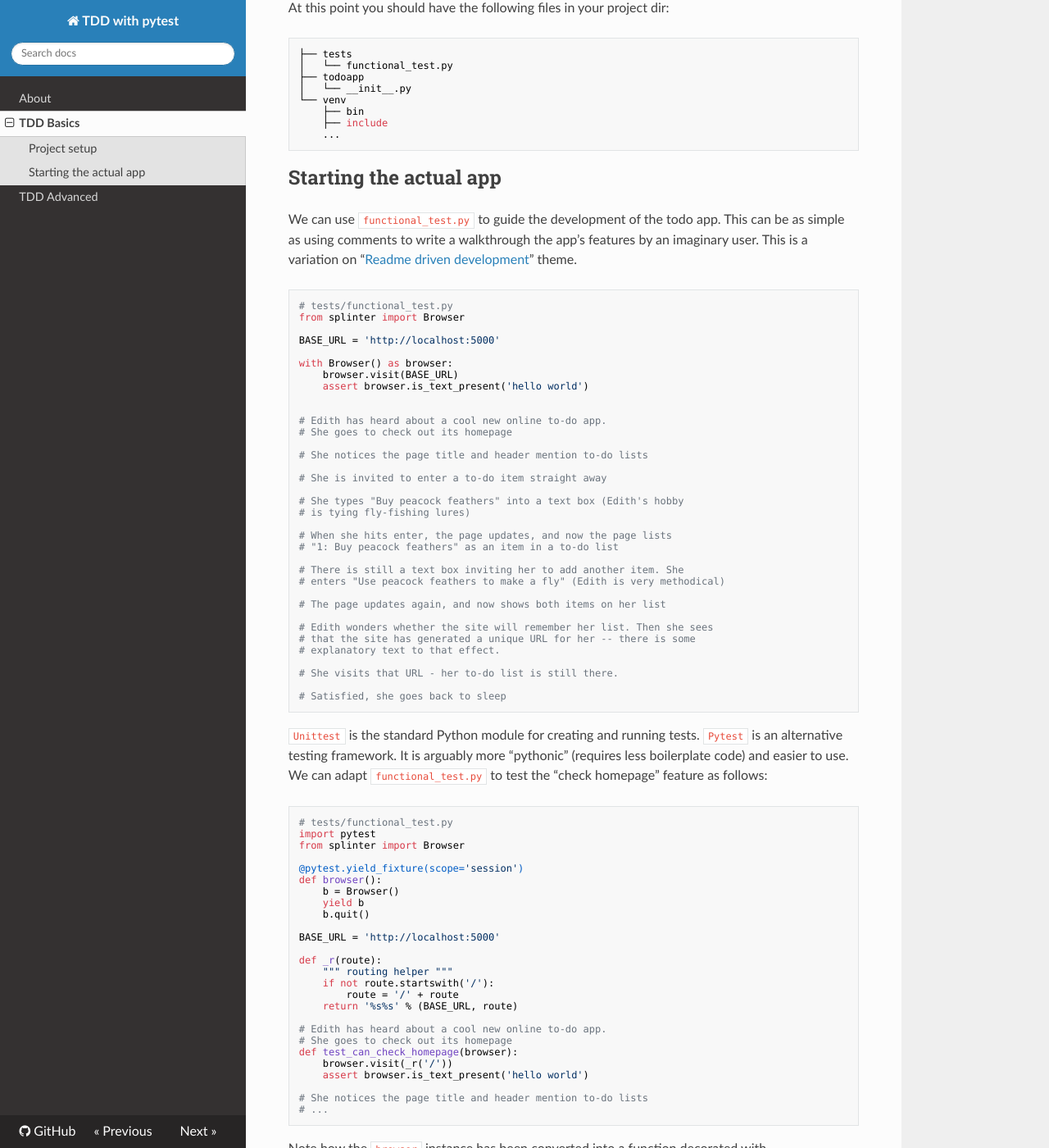
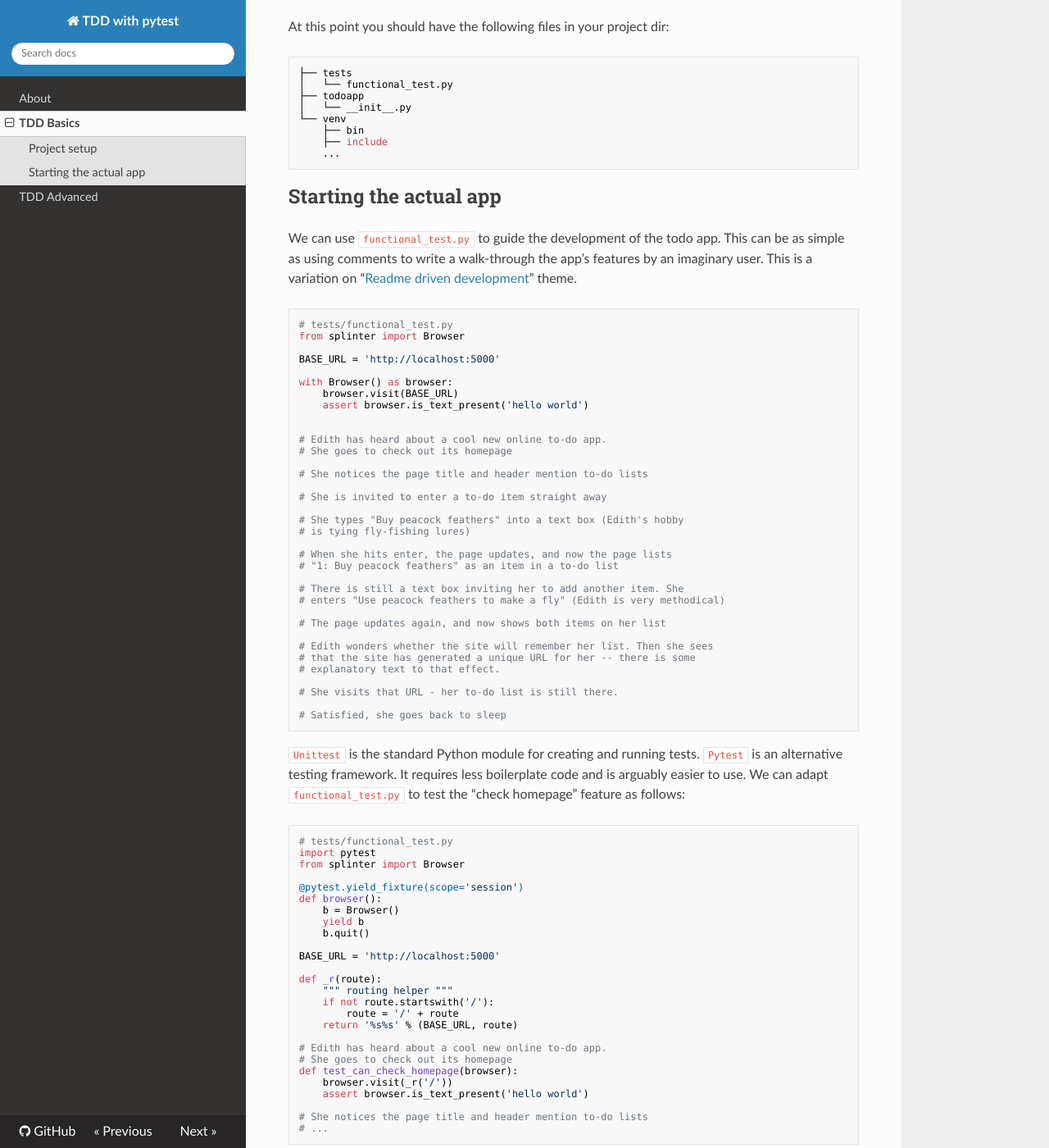
Before and after one commit to vanzaj/tdd-pytest, an MkDocs documentation site: the page built from docs/tdd-pytest/content/tdd-basics.md, in a window 1280 px wide and 1400 px high, scrolled down 1438 px. Shown: the whole window at 82% size. Built offline with MkDocs 1.6.1, drawn with Linux system fonts in a browser that asks for light colours; nearby versions of some CDN libraries; old or Windows-style settings are respelled for this version of MkDocs; some of the changed text lies outside the part shown.

Commit message:
Minor spellcheck fixes

````diff
--- a/docs/tdd-pytest/content/tdd-basics.md
+++ b/docs/tdd-pytest/content/tdd-basics.md
@@ -99,7 +99,7 @@ At this point you should have the following files in your project dir:
 ## Starting the actual app
 
 We can use `functional_test.py` to guide the development of the todo app.  This
-can be as simple as using comments to write a walkthrough the app's features by
+can be as simple as using comments to write a walk-through the app's features by
 an imaginary user. This is a variation on
 "[Readme driven development][blog:RDD]" theme.
 
@@ -144,9 +144,9 @@ with Browser() as browser:
 ```
 
 `Unittest` is the standard Python module for creating and running tests.
-`Pytest` is an alternative testing framework. It is arguably more "pythonic"
-(requires less boilerplate code) and easier to use. We can adapt
-`functional_test.py` to test the "check homepage" feature as follows:
+`Pytest` is an alternative testing framework. It requires less boilerplate code
+and is arguably easier to use. We can adapt `functional_test.py` to test the
+"check homepage" feature as follows:
 
 ```python
 # tests/functional_test.py
````
Also changed, not shown: other parts of docs/tdd-pytest/content/tdd-basics.md (+4 -4 lines).
